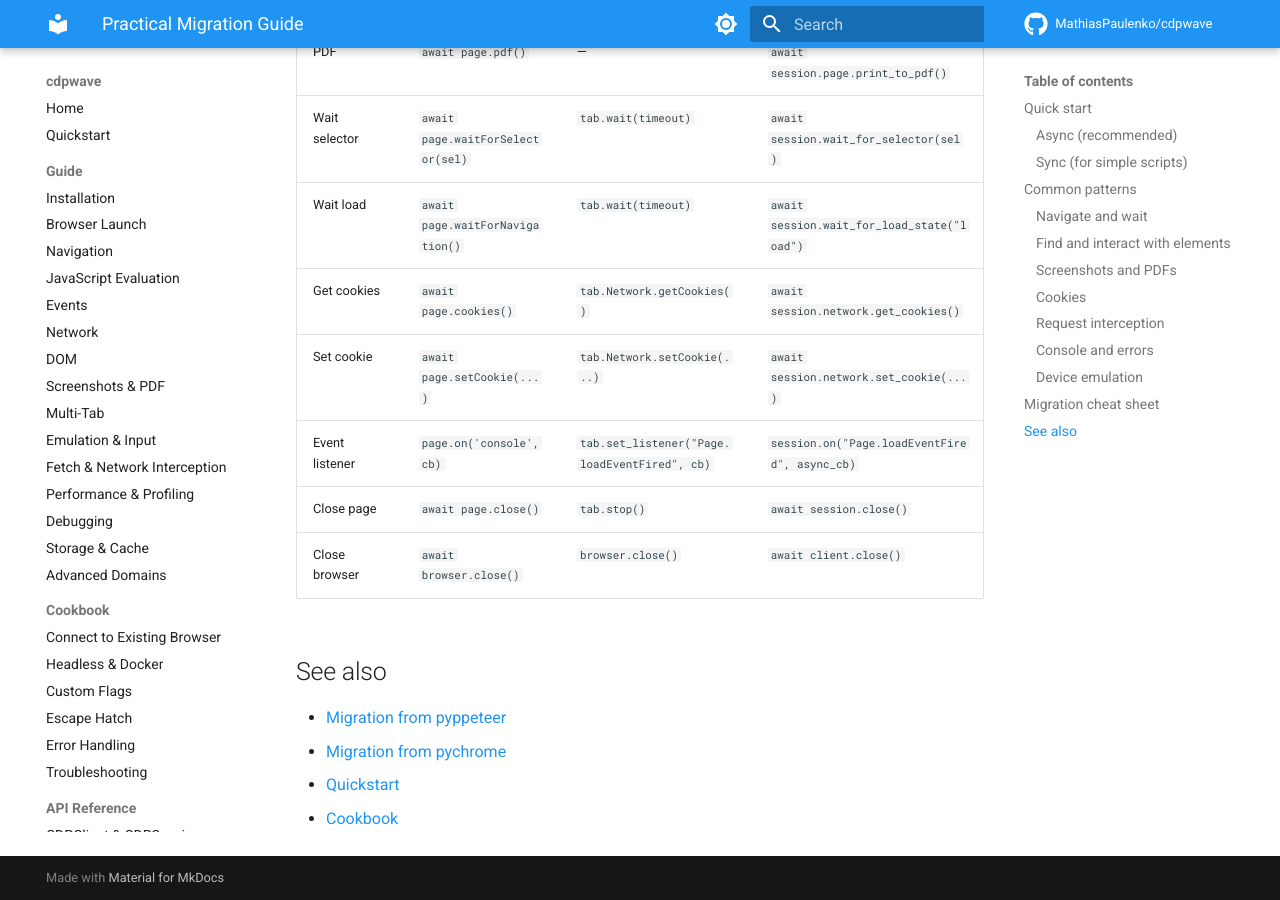
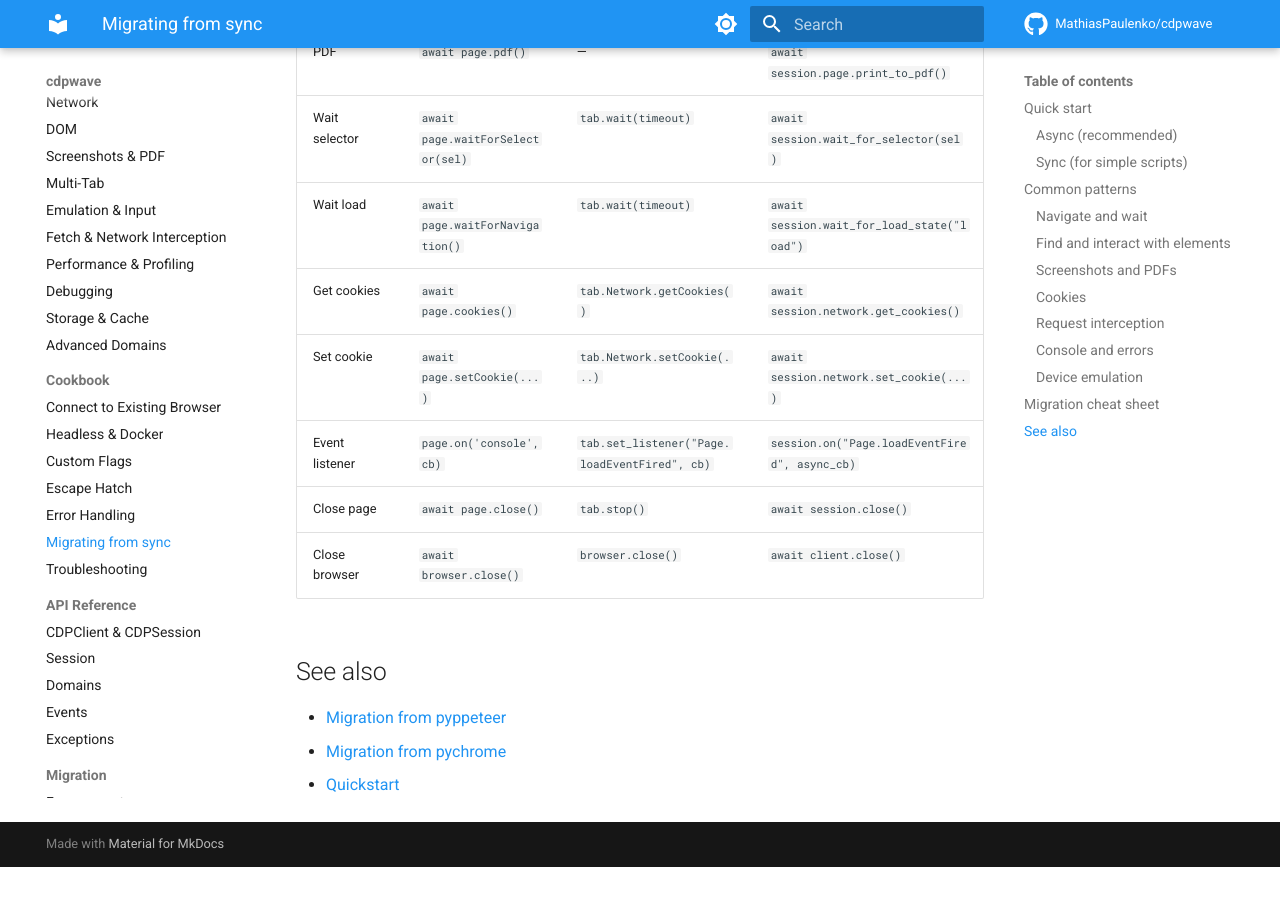
Before and after one commit to MathiasPaulenko/cdpwave, an MkDocs documentation site: the page built from docs/cookbook/migrating.md, in a window 1280 px wide and 900 px high, scrolled down 3504 px. Built offline with MkDocs 1.6.1 and Material for MkDocs 9.7.7, drawn with Linux system fonts in a browser that asks for light colours; comment, search, counter and statistics services are not loaded; after the commit the page ends 4371 px from its top, so only the background shows below that.

Commit message:
Fix CI: ruff E501 line length, FedCM class name, mkdocs nav and links

```diff
--- a/docs/cookbook/migrating.md
+++ b/docs/cookbook/migrating.md
@@ -156,7 +156,6 @@
 
 ## See also
 
-- [Migration from pyppeteer](pyppeteer.md)
-- [Migration from pychrome](pychrome.md)
+- [Migration from pyppeteer](../migration/pyppeteer.md)
+- [Migration from pychrome](../migration/pychrome.md)
 - [Quickstart](../quickstart.md)
-- [Cookbook](../cookbook/)
--- a/mkdocs.yml
+++ b/mkdocs.yml
@@ -57,6 +57,7 @@
       - Custom Flags: cookbook/custom-flags.md
       - Escape Hatch: cookbook/escape-hatch.md
       - Error Handling: cookbook/error-handling.md
+      - Migrating from sync: cookbook/migrating.md
       - Troubleshooting: cookbook/troubleshooting.md
   - API Reference:
       - CDPClient & CDPSession: api/client.md
```
Also changed, not shown: docs/api/domains.md (+1 -1 lines), 1 other file.
